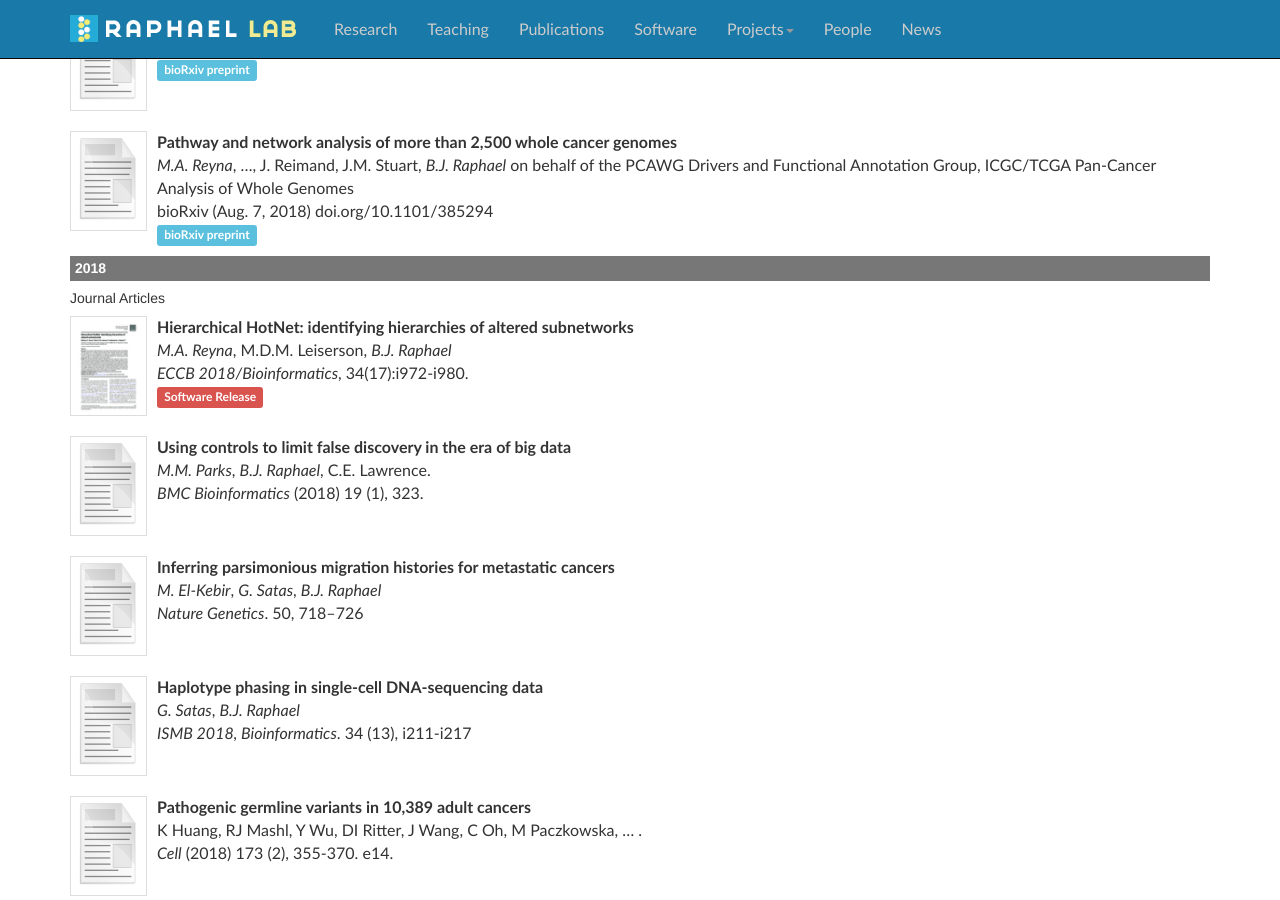
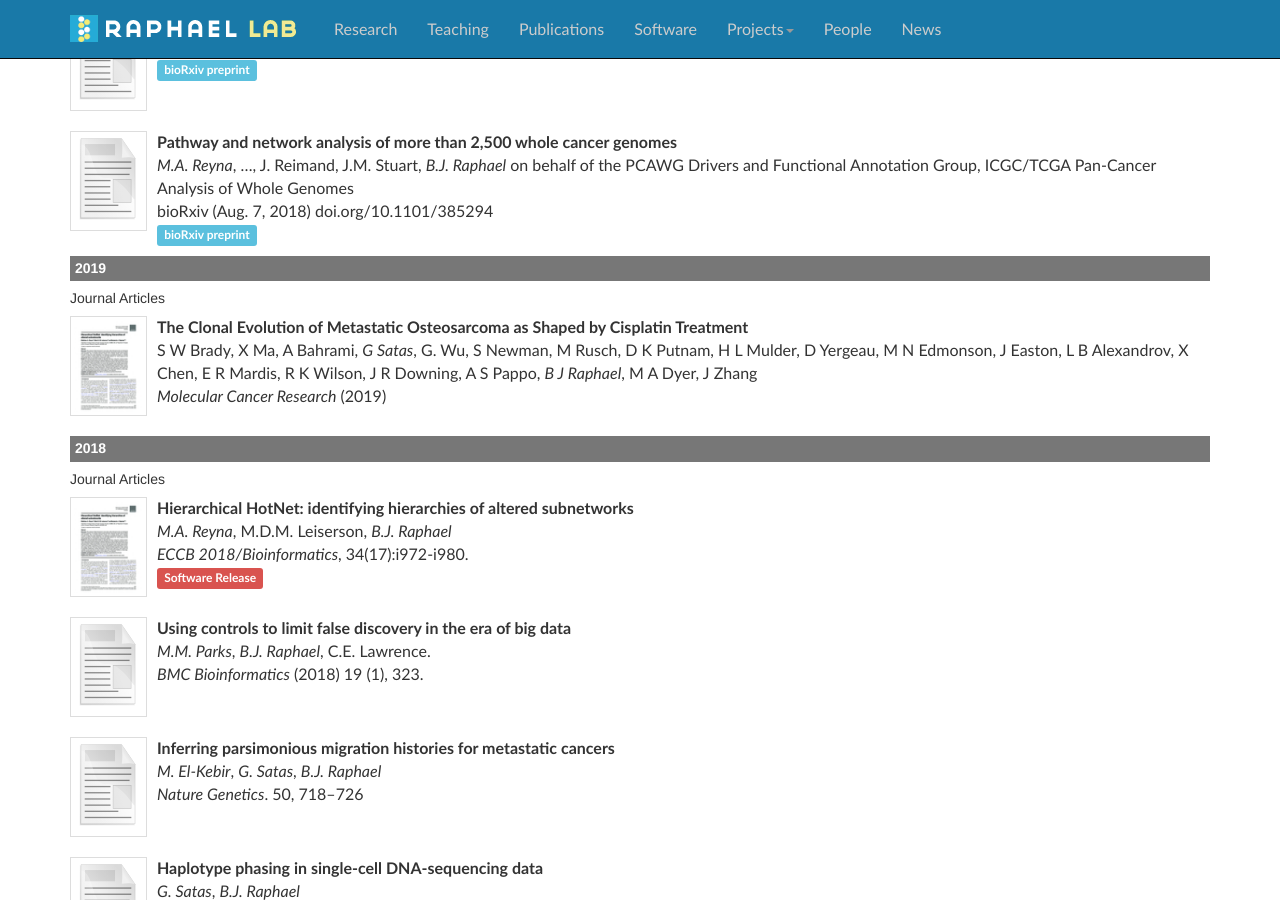
Before and after one commit to raphael-group/raphael-group.github.io, a Jekyll site: the page built from publications/index.md, in a window 1280 px wide and 900 px high, scrolled down 515 px. Built offline with Jekyll 4.4.1, drawn with Linux system fonts in a browser that asks for light colours; nearby versions of some CDN libraries; comment, search, counter and statistics services are not loaded.

Commit message:
Update index.md

```diff
--- a/publications/index.md
+++ b/publications/index.md
@@ -72,6 +72,16 @@ container_css_class: container publications
         	<a href="https://www.biorxiv.org/content/10.1101/385294v1" target="_new">bioRxiv preprint</a>
 	</span>
 
+### 2019 ###
+
+##### Journal Articles
+
+* [![OsteoSarBrady](../assets/img/papers/hierarchical-hotnet.jpg)](http://mcr.aacrjournals.org/content/early/2019/01/16/1541-7786.MCR-18-0620.abstract)
+	**The Clonal Evolution of Metastatic Osteosarcoma as Shaped by Cisplatin Treatment**
+
+	S W Brady, X Ma, A Bahrami, _G Satas_, G. Wu, S Newman, M Rusch, D K Putnam, H L Mulder, D Yergeau, M N Edmonson, J Easton, L B Alexandrov, X Chen, E R Mardis, R K Wilson, J R Downing, A S Pappo, _B J Raphael_, M A Dyer, J Zhang
+
+	*Molecular Cancer Research* (2019)
 
 
 ### 2018 ###
```
